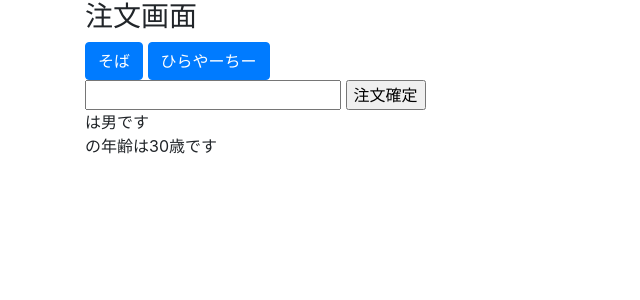
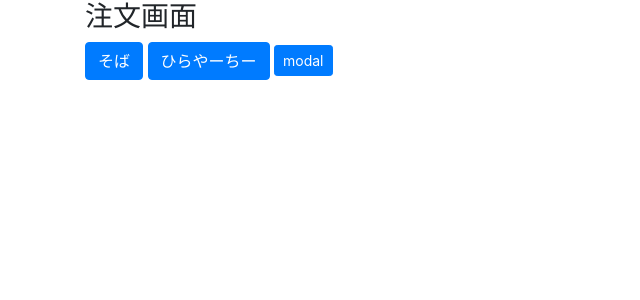
Before and after one commit to zanaka/blog, a PHP site: template templates/tickets/create.phtml in a window 1280 px wide. Shown: the part 56-356 px from the top of the page, without its empty margins (0-640 px from the left). Run offline with PHP 8.4, Linux system fonts and the light colour scheme; the template is opened without the code that fills it, so the values that code supplies are empty.

Commit message:
footerをなくした

```diff
--- a/templates/footer.phtml
+++ /dev/null
@@ -1,5 +0,0 @@
-</div>
-<script src="https://cdnjs.cloudflare.com/ajax/libs/jquery/3.3.1/jquery.min.js"></script>
-<script src="https://cdnjs.cloudflare.com/ajax/libs/twitter-bootstrap/4.0.0/js/bootstrap.min.js"></script>
-</body>
-</html>
--- a/templates/tickets/confirm.phtml
+++ b/templates/tickets/confirm.phtml
@@ -1,4 +1,3 @@
-<?php require_once('data.php') ?>
 <?= $this->fetch('header.phtml') ?>
 <div class="order-wrapper">
     <h2>注文内容確認</h2>
@@ -24,4 +23,6 @@
     <!-- $totalPaymentを表示してください -->
     <h3>合計金額: <?php echo $totalPayment ?>円</h3>
 </div>
-<?= $this->fetch('footer.phtml') ?>
+</div>
+</body>
+</html>
--- a/templates/tickets/create.phtml
+++ b/templates/tickets/create.phtml
@@ -5,29 +5,30 @@
     <div class="menu-items">
         <div class="menu-item">
             <!-- Button trigger modal -->
-                        <button type="button" class="btn btn-primary" data-toggle="modal" data-target="#exampleModal">
+            <button type="button" name="menu" value="そば" class="btn btn-primary" data-toggle="modal" data-target="#soba">
+                <!--                            <img src="img/なる_ほど.png"/>-->
                 そば
             </button>
 
             <!-- Modal -->
-                        <div class="modal fade" id="exampleModal" tabindex="-1" role="dialog" aria-labelledby="exampleModalLabel" aria-hidden="true">
+            <div class="modal fade" id="soba" tabindex="-1" role="dialog" aria-labelledby="exampleModalLabel" aria-hidden="true">
                 <div class="modal-dialog" role="document">
                     <div class="modal-content">
                         <div class="modal-header">
-                                        <h5 class="modal-title" id="exampleModalLabel">数量</h5>
+                            <h5 class="modal-title" id="exampleModalLabel">そばの注文個数を選択してください。</h5>
                             <button type="button" class="close" data-dismiss="modal" aria-label="Close">
                                 <span aria-hidden="true">&times;</span>
                             </button>
                         </div>
                         <div class="modal-body">
-                                        何個注文しますか？
+                            何個注文しますか？(個数を指定した時点で注文が確定します!)
                         </div>
                         <div class="modal-footer">
-                                        <button type="submit" class="btn btn-primary" name="menu" value="1">1</button>
-                                        <button type="submit" class="btn btn-primary" name="menu" value="2">2</button>
-                                        <button type="submit" class="btn btn-primary" name="menu" value="3">3</button>
-                                        <button type="submit" class="btn btn-primary" name="menu" value="4">4</button>
-                                        <button type="submit" class="btn btn-primary" name="menu" value="5">5</button>
+                            <button type="submit" class="btn btn-primary" name="num" value="1">1</button>
+                            <button type="submit" class="btn btn-primary" name="num" value="2">2</button>
+                            <button type="submit" class="btn btn-primary" name="num" value="3">3</button>
+                            <button type="submit" class="btn btn-primary" name="num" value="4">4</button>
+                            <button type="submit" class="btn btn-primary" name="num" value="5">5</button>
                             <button type="button" class="btn btn-danger" data-dismiss="modal">キャンセル</button>
                         </div>
                     </div>
@@ -35,41 +36,68 @@
             </div>
 
             <!-- Button trigger modal -->
-                        <button type="button" class="btn btn-primary" data-toggle="modal" data-target="#exampleModal">
+            <button type="button" name="menu" value="ひらやーちー" class="btn btn-primary" data-toggle="modal" data-target="hirayachi">
                 ひらやーちー
             </button>
 
             <!-- Modal -->
-                        <div class="modal fade" id="exampleModal" tabindex="-1" role="dialog" aria-labelledby="exampleModalLabel" aria-hidden="true">
+            <div class="modal fade" id="hirayachi" tabindex="-1" role="dialog" aria-labelledby="exampleModalLabel" aria-hidden="true">
                 <div class="modal-dialog" role="document">
                     <div class="modal-content">
                         <div class="modal-header">
-                                        <h5 class="modal-title" id="exampleModalLabel">数量</h5>
+                            <h5 class="modal-title" id="exampleModalLabel">ひらやーちーの注文個数を選択してください。</h5>
                             <button type="button" class="close" data-dismiss="modal" aria-label="Close">
                                 <span aria-hidden="true">&times;</span>
                             </button>
                         </div>
                         <div class="modal-body">
-                                        何個注文しますか？
+                            何個注文しますか？(個数を指定した時点で注文が確定します!)
                         </div>
                         <div class="modal-footer">
-                                        <button type="submit" class="btn btn-primary" name="menu" value="1">1</button>
-                                        <button type="submit" class="btn btn-primary" name="menu" value="2">2</button>
-                                        <button type="submit" class="btn btn-primary" name="menu" value="3">3</button>
-                                        <button type="submit" class="btn btn-primary" name="menu" value="4">4</button>
-                                        <button type="submit" class="btn btn-primary" name="menu" value="5">5</button>
+                            <button type="submit" class="btn btn-primary" name="num" value="1">1</button>
+                            <button type="submit" class="btn btn-primary" name="num" value="2">2</button>
+                            <button type="submit" class="btn btn-primary" name="num" value="3">3</button>
+                            <button type="submit" class="btn btn-primary" name="num" value="4">4</button>
+                            <button type="submit" class="btn btn-primary" name="num" value="5">5</button>
                             <button type="button" class="btn btn-danger" data-dismiss="modal">キャンセル</button>
                         </div>
                     </div>
                 </div>
             </div>
+
+            <button type="button" class="btn btn-primary btn-sm" data-toggle="modal" data-target="#myModal-data2">modal</button>
+
+            <div class="modal fade" id="myModal-data2" tabindex="-1" role="dialog">
+                <div class="modal-dialog" role="document">
+                    <div class="modal-content">
+                        <div class="modal-header">
+                            <button type="button" class="close" data-dismiss="modal" aria-label="Close"><span aria-hidden="true">&times;</span></button>
+                            <h4 class="modal-title">タイトル</h4>
+                        </div>
+                        <div class="modal-body">
+                            <form>
+                                <div class="form-group">
+                                    <label for="exampleInput1">入力フィールド１</label>
+                                    <input type="text" class="form-control" id="exampleInput1" placeholder="数値を入力してください">
+                                </div>
+                                <div class="form-group">
+                                    <label for="exampleInput2">入力フィールド２</label>
+                                    <input type="text" class="form-control" id="exampleInput2" placeholder="数値を入力してください">
+                                </div>
+                            </form>
+                        </div>
+                        <div class="modal-footer">
+                            <button type="button" class="btn btn-primary" id="modal-save" data-dismiss="modal">更新</button>
                         </div>
                     </div>
-            <input type="text" name="content">
-            <input type="submit" value="注文確定">
-        <p>
-            <?php echo $hoge; ?>は男です<br />
-            <?php echo $hoge; ?>の年齢は30歳です
-        </p>
+                </div>
+            </div>
+
+            <div id="modal-result"></div>
+        </div>
+    </div>
 </form>
-<?= $this->fetch('footer.phtml') ?>
+
+</div>
+</body>
+</html>
--- a/templates/tickets/edit.phtml
+++ b/templates/tickets/edit.phtml
@@ -18,4 +18,6 @@
         </div>
     </div>
 </form>
-<?= $this->fetch('footer.phtml') ?>
+</div>
+</body>
+</html>
--- a/templates/tickets/index.phtml
+++ b/templates/tickets/index.phtml
@@ -13,4 +13,6 @@
         </div>
     </div>
 </div>
-<?= $this->fetch('footer.phtml') ?>
+</div>
+</body>
+</html>
```
Lines whose indentation alone changed are shown as unchanged.
